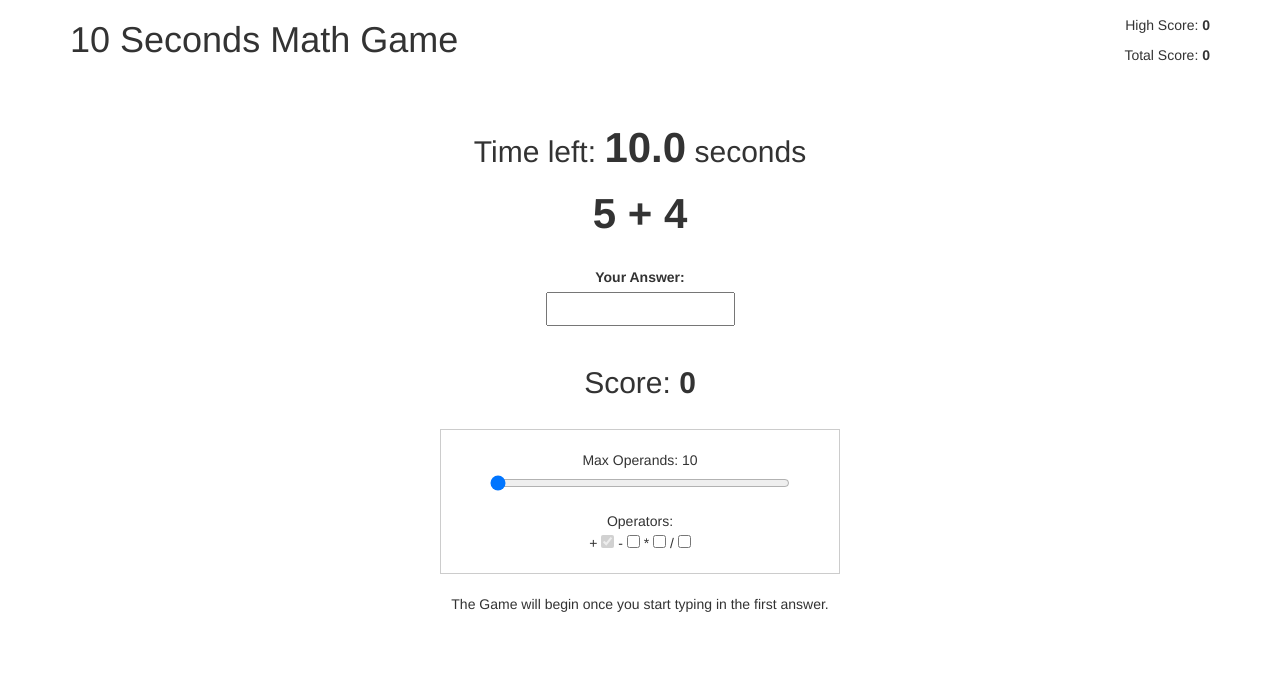
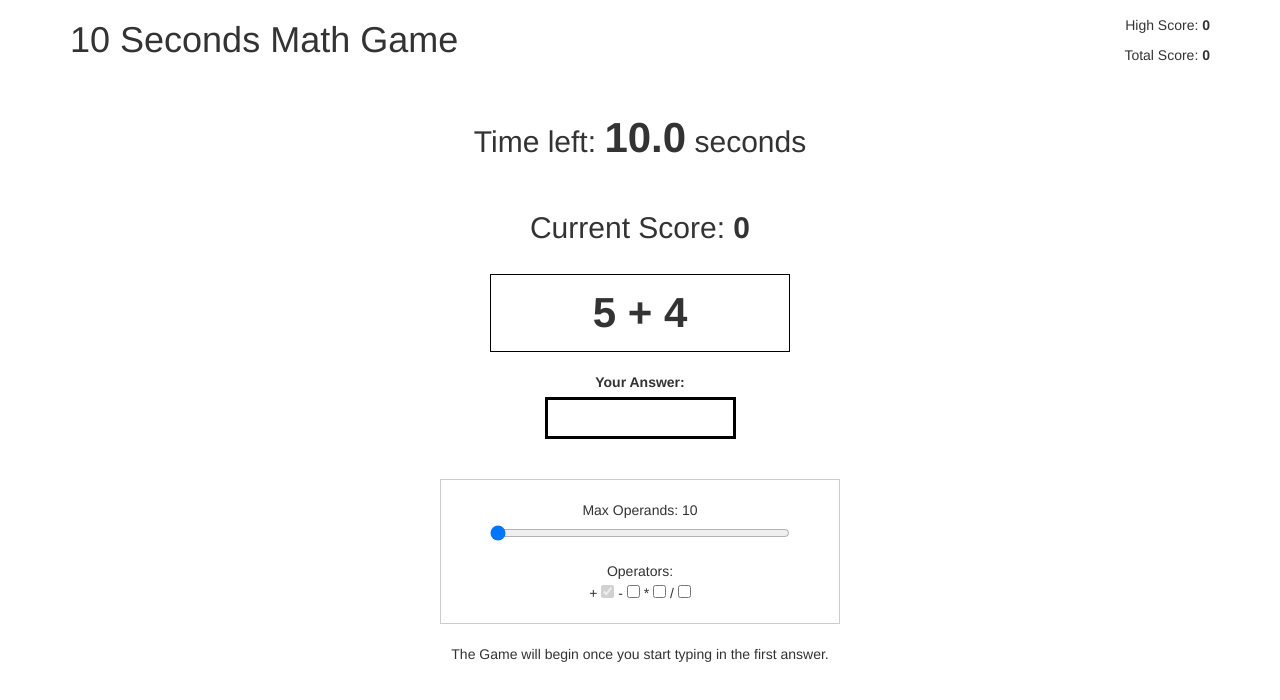
Before and after one commit to DrDraenor/10SecMathGame, a plain HTML site: page index.html in a window 1280 px wide. Drawn offline with nearby package versions, Linux system fonts and the light colour scheme.

Commit message:
final design changes

```diff
--- a/css/custom.css
+++ b/css/custom.css
@@ -1,12 +1,13 @@
 .game-container {
-	margin-top: 30px;
+	margin-top: 20px;
 	text-align: center;
 }
 
 /* Game Related Elements */
 input#answer {
-	line-height: 2em;
+	line-height: 2.4em;
 	text-align: center;
+	border: 3px solid black;
 }
 #timeLeft {
 	font-size: 1.4em;
@@ -15,6 +16,10 @@ input#answer {
 #problem {
 	font-size: 3em;
 	font-weight: bold;
+	padding: 15px;
+	margin: 0 auto;
+	width: 300px;
+	border: 1px solid black;
 }
 
 /* Scores */
@@ -44,3 +49,15 @@ input[type="range"] {
 label[for="maxNumR"] {
 	font-weight: normal;
 }
+
+/* Hide Number Input Arrows */
+/* Chrome, Safari, Edge, Opera */
+input::-webkit-outer-spin-button,
+input::-webkit-inner-spin-button {
+  -webkit-appearance: none;
+  margin: 0;
+}
+/* Firefox */
+input[type=number] {
+  -moz-appearance: textfield;
+}
--- a/index.html
+++ b/index.html
@@ -22,14 +22,14 @@
 					<p>Total Score: <span class="score" id="tscore">0</span></p>
 				</div>
 				<div class="col-xs-12 game-container">
-					<h2>Time left: <span id="timeLeft">10.0</span> seconds</h2>
+					<h2>Time left: <span id="timeLeft">10.0</span> seconds</h2><br>
+
+					<h2>Current Score: <span class="score" id="score">0</span></h2><br>
 
 					<h2 id="problem">2 + 2</h2><br>
 
 					<label for="answer">Your Answer: </label><br>
-					<input type="number" id="answer" /><br><br>
-
-					<h2>Score: <span class="score" id="score">0</span></h3><br>
+					<input type="number" id="answer" /><br><br><br>
 
 					<div class="controls">
 						<label for="maxNumR">Max Operands: <span id="maxNum">10</span></label><br>
```
